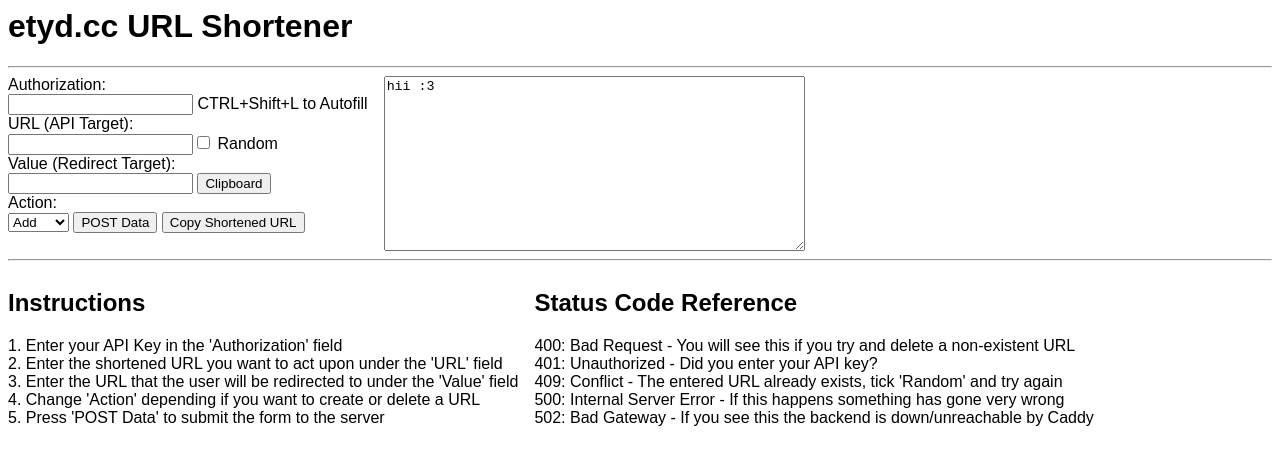
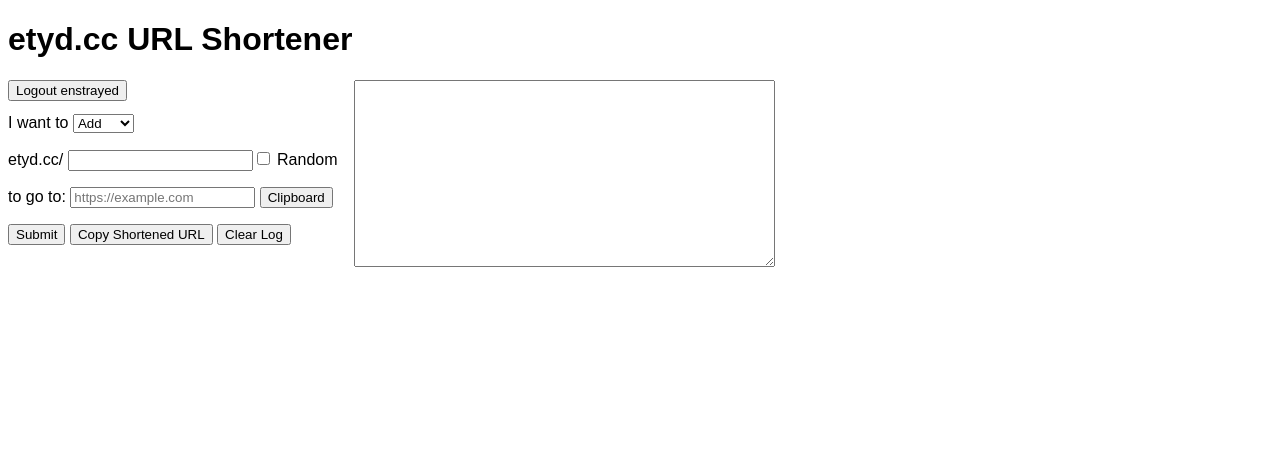
Before and after one commit to Enstrayed/enstrayedapi, a website: page etydFrontend/index.html in a window 1280 px wide. Both pictures are taken after a click on the button "Copy Shortened URL". Drawn offline with Linux system fonts and the light colour scheme.

Commit message:
working changes for new auth

```diff
--- a/etydFrontend/_static/etyd.js
+++ b/etydFrontend/_static/etyd.js
@@ -1,11 +1,22 @@
-//Firefox check
 window.onload = function() {
-    document.getElementById('resultfeed').value = "hii :3"
     if (navigator.userAgent.includes("Firefox")) {
-        document.getElementById('resultfeed').value += `\nClipboard functionality does not work on Firefox.`
-        document.getElementById('clipboard1').disabled = true
-        document.getElementById('clipboard2').disabled = true
+        document.getElementById('resultfeed').value += `\nClipboard buttons only work on Firefox >127.`
     }
+
+    // Event listeners can only be added after the page is loaded
+    document.getElementById("actiondropdown").addEventListener("change", function() {
+        if (document.getElementById("actiondropdown").value === "POST") {
+            document.getElementById("randomizationtoggle").disabled = false
+            document.getElementById("valuefield").disabled = false
+        } else if (document.getElementById("actiondropdown").value === "DELETE") {
+            document.getElementById("randomizationtoggle").disabled = true
+            document.getElementById("randomizationtoggle").checked = false
+            randomUrlTick()
+            document.getElementById("valuefield").disabled = true
+        } else {
+            console.error("UI Code Error: Action dropdown event listener function reached impossible state")
+        }
+    })
 }
 
 function makeRandomHex(amount) {
@@ -19,6 +30,8 @@ function makeRandomHex(amount) {
     return result
 }
 
+
+
 function randomUrlTick() {
     if (document.getElementById("randomizationtoggle").checked == true) {
         document.getElementById("targetfield").disabled = true
@@ -29,9 +42,9 @@ function randomUrlTick() {
     }
 }
 
-function buttonCopyResult() {
-    navigator.clipboard.writeText(`${document.location.href}${document.getElementById("urlfield").value}`)
-}
+// function buttonCopyResult() {
+//     navigator.clipboard.writeText(`${document.location.href}${document.getElementById("urlfield").value}`)
+// }
 
 function buttonFillFromClipboard() {
     navigator.clipboard.readText().then(res => {
@@ -39,9 +52,29 @@ function buttonFillFromClipboard() {
     })
 }
 
-function postData() {
-    fetch("http://nrdesktop:8081/etydwrite", {
-        method: "POST",
+// Changes the buttons text to OK for 500ms for action feedback
+// "internal" in this context just means not called from the page
+function internalButtonConfirmation(element) {
+    let normalValue = document.getElementById(element).innerHTML
+    document.getElementById(element).innerHTML = "Ok"
+    setTimeout(function() {
+        document.getElementById(element).innerHTML = normalValue
+    }, 500)
+}
+
+function buttonCopyUrl() {
+    navigator.clipboard.writeText(`this doesn't work rn lol`)
+    internalButtonConfirmation("buttonCopyUrl")
+}
+
+function buttonClearLog() {
+    document.getElementById("resultfeed").value = ""
+    internalButtonConfirmation("buttonClearLog")
+}
+
+function submitData() {
+    fetch(`http://nrdesktop:8081/etyd${document.getElementById("targetfield").value}`, {
+        method: document.getElementById("actiondropdown").value,
         mode: "cors",
         headers: {
             "Authorization": document.getElementById("authfield").value
--- a/etydFrontend/_static/index.css
+++ b/etydFrontend/_static/index.css
@@ -9,6 +9,10 @@ body {
 
 .marginright1em {
     margin-right: 1em;
+}
+
+.marginbottom1em {
+    margin-bottom: 1em;
 }
 
 .resultfeed {
@@ -30,7 +34,8 @@ body {
     input, select, textarea, button {
         background: none;
         color: white;
-        border: 2px solid white;
+        border: 1px solid white;
+        padding: 1px 2px;
     }
 
     input:disabled, button:disabled {
--- a/etydFrontend/index.html
+++ b/etydFrontend/index.html
@@ -1,3 +1,4 @@
+<!DOCTYPE html>
 <html lang="en">
 <head>
     <meta charset="UTF-8">
@@ -7,66 +8,44 @@
     <title>etyd.cc</title>
 </head>
 <body>
-    <!--Title-->
     <h1>etyd.cc URL Shortener</h1>
-    <hr>
 
-    <div class="flexbox">
+    <div class="flexbox"> <!--FLEXBOX: [Input Panel] [Log]-->
+
         <div class="marginright1em">
-            <!--Input-->
-            <label for="auth">Authorization:</label><br>
-            <input type="password" id="authfield" data-bwautofill> <label>CTRL+Shift+L to Autofill</label><br>
 
-            <label for="url">URL (API Target):</label><br>
-            <input type="text" id="targetfield"><input type="checkbox" id="randomizationtoggle" onclick="randomUrlTick()"> <label>Random</label><br>
+            <button class="marginbottom1em" id="loginbutton">Logout enstrayed</button>
 
-            <label for="value">Value (Redirect Target):</label><br>
-            <input type="text" id="valuefield">
-            <button onclick="buttonFillFromClipboard()" id="clipboard1">Clipboard</button><br>
+            <div class="marginbottom1em">
+                <label for="action">I want to </label>
+                <select name="action" id="actiondropdown">
+                    <option value="POST">Add</option>
+                    <option value="DELETE">Delete</option>
+                </select>
+            </div>
 
-            <label for="action">Action:</label><br>
-            <select name="action" id="actiondropdown">
-                <option value="POST">Add</option>
-                <option value="DELETE">Delete</option>
-            </select>
+            <div class="marginbottom1em">
+                <label for="url">etyd.cc/</label>
+                <input type="text" id="targetfield"><input type="checkbox" id="randomizationtoggle" onclick="randomUrlTick()"> <label>Random</label>
+            </div>
 
-            <button onclick="postData()">POST Data</button>
-            <button onclick="buttonCopyResult()"  id="clipboard2">Copy Shortened URL</button>
-            <label id="copyconfirmation" style="display: none;">OK</label><br><br>
+            <div class="marginbottom1em">
+                <label for="value">to go to: </label>
+                <input type="text" id="valuefield" placeholder="https://example.com">
+                <button onclick="buttonFillFromClipboard()" id="clipboard1">Clipboard</button>
+            </div>
+
+            <div class="marginbottom1em">
+                <button onclick="buttonSubmit()" id="buttonSubmit">Submit</button>
+                <button onclick="buttonCopyUrl()" id="buttonCopyUrl">Copy Shortened URL</button>
+                <button onclick="buttonClearLog()" id="buttonClearLog">Clear Log</button>
+            </div>
         </div>
 
         <div>
             <textarea id="resultfeed" cols="50" class="resultfeed" readonly></textarea>
         </div>
-    </div>
 
-
-    <hr>
-
-    <!--Details-->
-
-    <div class="flexbox">
-        <div class="marginright1em">
-            <h2>Instructions</h2>
-            <p>
-                1. Enter your API Key in the 'Authorization' field <br>
-                2. Enter the shortened URL you want to act upon under the 'URL' field<br>
-                3. Enter the URL that the user will be redirected to under the 'Value' field<br>
-                4. Change 'Action' depending if you want to create or delete a URL<br>
-                5. Press 'POST Data' to submit the form to the server
-            </p>
-        </div>
-
-        <div>
-            <h2>Status Code Reference</h2>
-            <p>
-                400: Bad Request - You will see this if you try and delete a non-existent URL<br>
-                401: Unauthorized - Did you enter your API key?<br>
-                409: Conflict - The entered URL already exists, tick 'Random' and try again<br>
-                500: Internal Server Error - If this happens something has gone very wrong<br>
-                502: Bad Gateway - If you see this the backend is down/unreachable by Caddy<br>
-            </p>
-        </div>
     </div>
 
 
```
Also changed, not shown: liberals/auth.js (added, +36 -0 lines), routes/etyd.js (+3 -9 lines), routes/mailjet.js (+3 -4 lines), 1 other file.
